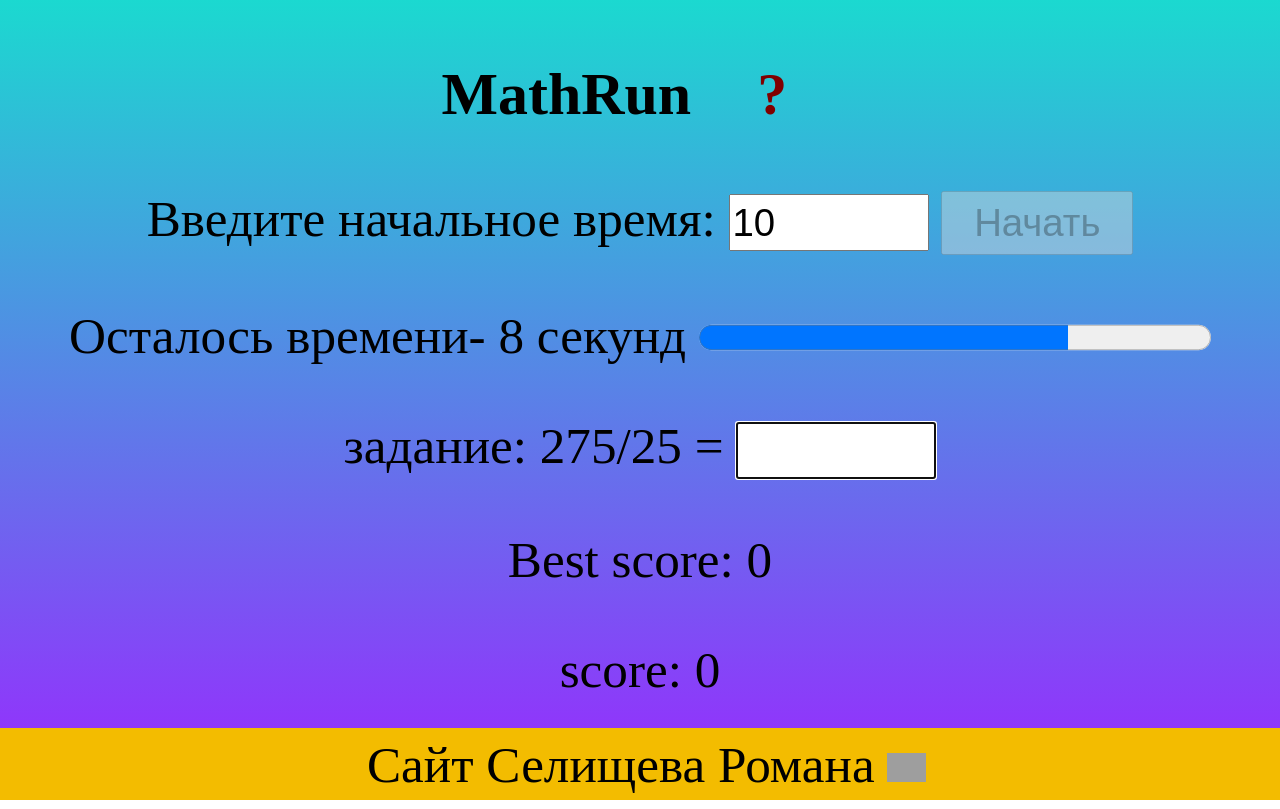
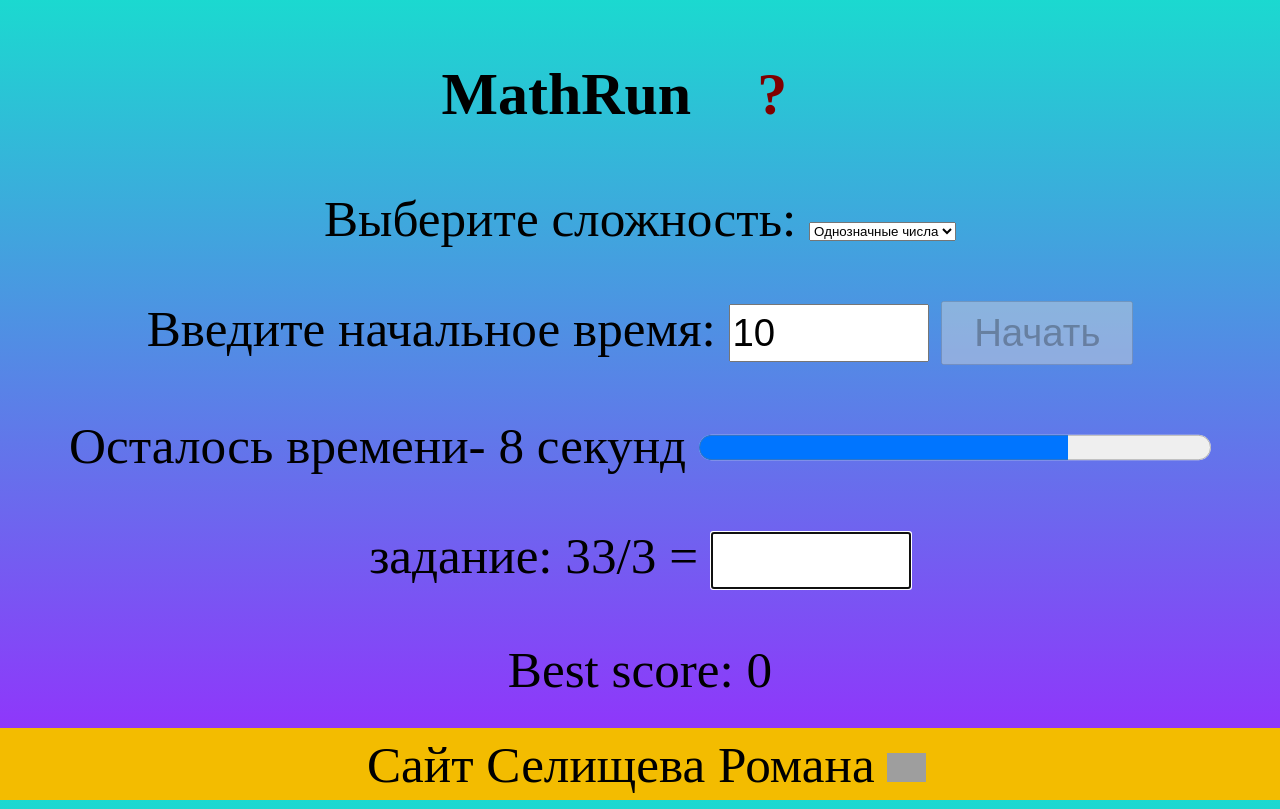
Before and after one commit to RomanSelischev/MathRun, a plain HTML site: page index.html in a window 1280 px wide. Both pictures are taken after a click on the button "Начать". Drawn offline with Linux system fonts and the light colour scheme; grey boxes are pictures that could not be loaded.

Commit message:
added difficulty level selection

```diff
--- a/app.js
+++ b/app.js
@@ -53,52 +53,51 @@ function dobav(dtime) {
 }
  function task() {
      let x, y, rez, zn, zadanie;
-    x = Math.round(Math.random() * 100 + 1);
-    y = Math.round(Math.random() * 100 + 1);
+     const difficulty = document.getElementById('difficulty').value;  // Получаем выбранную сложность
+
+     // Генерация чисел в зависимости от сложности
+     if (difficulty === '1') {
+         x = Math.round(Math.random() * 9 + 1);  // Однозначные числа от 1 до 9
+         y = Math.round(Math.random() * 9 + 1);  // Однозначные числа от 1 до 9
+     } else if (difficulty === '2') {
+         x = Math.round(Math.random() * 90 + 10);  // Двузначные числа от 10 до 99
+         y = Math.round(Math.random() * 90 + 10);  // Двузначные числа от 10 до 99
+     } else {
+         x = Math.round(Math.random() * 900 + 100);  // Двузначные числа от 100 до 999
+         y = Math.round(Math.random() * 900 + 100);  // Двузначные числа от 100 до 999
+     }
+
      zn = Math.round(Math.random() * 100 + 1) % 4;
-    //console.log(zn);
+
      if (zn === 0) {
-        rez = x+y
+         rez = x + y;
          zadanie = (x + '+' + y);
      } else if (zn === 1) {
-        rez = x-y
+         rez = x - y;
          zadanie = x + '-' + y;
      } else if (zn === 2) {
-        rez = x*y
+         rez = x * y;
          zadanie = x + '*' + y;
      } else if (zn === 3) {
-        x = Math.round(Math.random() * 10 + 1);
-        rez = x
-        zadanie = x*y + '/' + y;
-    }
-    console.log(b);
-    if (b == 452) {
-        console.log("hey!!!!!!!")
-        document.getElementById("aud").innerHTML='<audio autoplay controls><source src="Xtal.mp3" type="audio/mpeg"></audio>';
-    }
-    if (b == 233.8) {
-        console.log("hey!!!!!!!")
-        document.getElementById("aud").innerHTML='<audio autoplay controls><source src="Check_It_Check_Out.mp3" type="audio/mpeg"></audioautoplay>';
+         x = Math.round(Math.random() * 10 + 1);  // Это специально для деления
+         rez = x;
+         zadanie = x * y + '/' + y;
      }
 
-    if (b == 12.11) {
-        console.log("hey!!!!!!!")
-        rez = 0;
-    }
-    document.getElementById("Task").innerHTML='<span>задание: '+zadanie+' = <input type="text2"  id="inp_4"> </span>';
-    document.getElementById("inp_4").focus()
+     // Вставляем задание на страницу
+     document.getElementById("Task").innerHTML = '<span>задание: ' + zadanie + ' = <input type="text" id="inp_4"> </span>';
+     document.getElementById("inp_4").focus();
+
+     // Обработчик для ввода ответа
      document.getElementById("inp_4").addEventListener("keyup", function(event) {
          if (event.key === "Enter") {
-            let k =  document.getElementById('inp_4').value
-            k = parseFloat(k);
-            //console.log(k);
-            if (k === rez){
-                dobav(5)
+             let k = parseFloat(document.getElementById('inp_4').value);
+             if (k === rez) {
+                 dobav(5);
                  score++;
-                document.getElementById("score").innerHTML='<span>score: '+score+' </span>';
+                 document.getElementById("score").innerHTML = '<span>score: ' + score + ' </span>';
              }
-            task()
+             task();
          }
      });
-
  }
--- a/index.html
+++ b/index.html
@@ -14,7 +14,7 @@
     <div class="version-info-content">
         <span class="close" onclick="toggleVersionInfo()">&times;</span>
         <a href="http://backup.taburetca.beget.tech/">Ссылка на прошлую версию</a>
-        <h4>Текущая версия: 0.8.5</h4>
+        <h4>Текущая версия: 0.8.6</h4>
         <ul>
             <li>0.1 обратный отсчет</li>
             <li>0.2 обратный отсчет с добавлением времени</li>
@@ -25,12 +25,12 @@
             <li>0.7 добавление примеров с "*" "/" "-"</li>
             <li>0.8 добавление счета, ускорения обратного отсчета, бета версия (рассылка с просьбой найти баги)</li>
             <li>0.85 изменение вида всблывающего окна с информацией о версиях</li>
+            <li>0.86 добавления уровня сложнойсти</li>
+            <li>0.87 добавления выбора операций (+ - * /)</li>
             <li>0.9 bug fixed, улучшение оформления</li>
             <li>1.0 релиз</li>
             <li>1.5 добавление топ рейтинга</li>
         </ul>
-
-        <!-- Вложенное модальное окно для версии -->
         <div class="nested-info">
             <button onclick="toggleNestedInfo()">Информация о версиях</button>
             <div id="nestedInfo" class="nested-info-content">
@@ -42,6 +42,15 @@
     </div>
 </div>
 
+<!-- Выбор сложности -->
+<p>Выберите сложность:
+<select id="difficulty">
+    <option value="1">Однозначные числа</option>
+    <option value="2">Двузначные числа</option>
+    <option value="3">трехзначные числа</option>
+</select></p>
+
+<!-- Ввод времени -->
 Введите начальное время: <input type="text" class="form-control" id="inp_1" value="10">
 <button class="but" id="bot1" onclick="StartTimer(parseFloat(document.getElementById('inp_1').value) + 1); task()">Начать</button>
 
@@ -53,8 +62,7 @@
 <script src="app.js"></script>
 
 <p id="aud"></p>
-<st1>Сайт Селищева Романа <a href="https://vk.com/taburetcas"><img src="https://img.icons8.com/metro/452/vk-com--v1.png"
-                                                                   alt="вк" width="3%" height="3%" ></a><a href="https://vk.com/taburetcas"></a></st1>
+<st1>Сайт Селищева Романа <a href="https://vk.com/taburetcas"><img src="https://img.icons8.com/metro/452/vk-com--v1.png" alt="вк" width="3%" height="3%" ></a><a href="https://vk.com/taburetcas"></a></st1>
 
 </body>
 </html>
```
Lines whose indentation alone changed are shown as unchanged.
